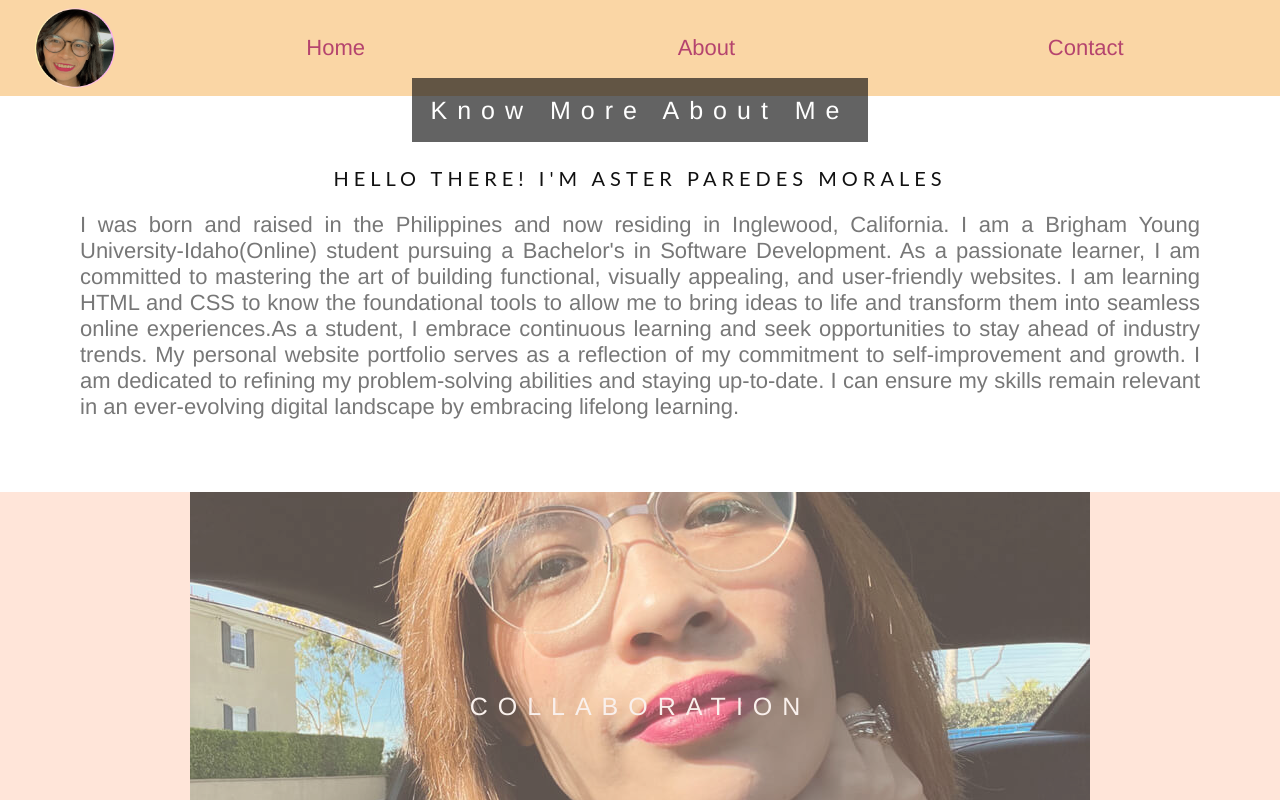
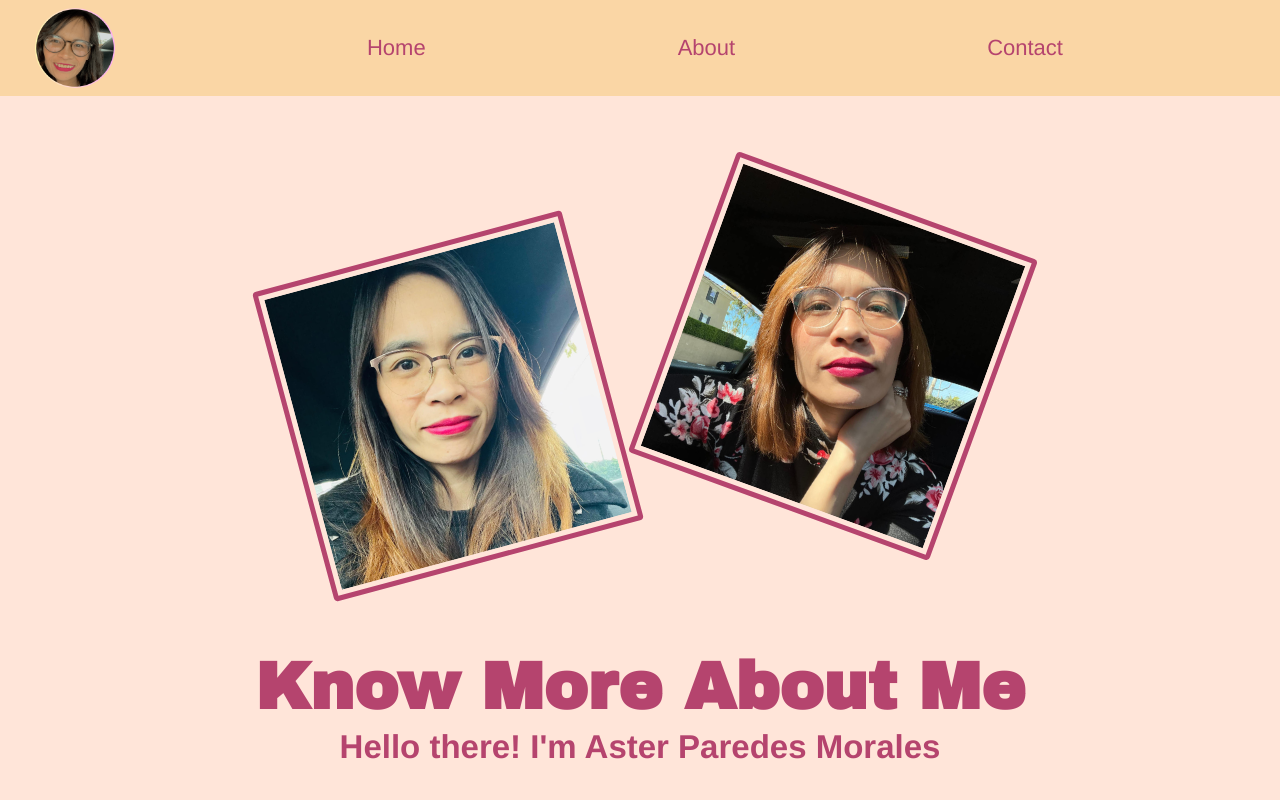
Before and after one commit to asterparedes/wdd130, a plain HTML site: page personal-portfolio/about.html in a window 1280 px wide. Shown: the top 800 px of the page. Drawn offline with Linux system fonts and the light colour scheme; a web font is replaced by a local one.

Commit message:
added css to my personal portfolio about page

```diff
--- a/personal-portfolio/about.html
+++ b/personal-portfolio/about.html
@@ -19,70 +19,46 @@
             <a href="contact.html">Contact</a>
         </nav>
     </header>
-    <div class="bgimg-1">
-        <div class="caption">
-        <span class="border">Know More About Me</span>
+    <main>
+      <main class="about-main">
+        <div class="about-photo">
+          <img class="about-photo1" src="images/hey_its_me.jpg" alt="It's Me!">
+          <img class="about-photo2" src="images/about_me_photo.jpg" alt="Me in black floral dress">
         </div>
-      </div>
-
-      <div style="color: #777;background-color:white;text-align:center;padding:50px 80px;text-align: justify;">
-        <h3 style="text-align:center;">Hello there! I'm Aster Paredes Morales</h3>
+        <section class="about-msg">
+            <h1>Know More About Me</h1>
+            <h2>Hello there! I'm Aster Paredes Morales</h2>
             <p>I was born and raised in the Philippines
             and now residing in Inglewood, California. I am a Brigham Young University-Idaho(Online)
             student pursuing a Bachelor's in Software Development. As a passionate learner,
             I am committed to mastering the art of building functional, visually appealing,
-            and user-friendly websites. I am learning HTML and CSS to know the foundational
+            and user-friendly websites. I am learning <b> HTML</b> and <b> CSS </b> to know the foundational
             tools to allow me to bring ideas to life and transform them into seamless online
-            experiences.As a student, I embrace continuous learning and seek opportunities to stay ahead
+            experiences.
+            As a student, I embrace continuous learning and seek opportunities to stay ahead
             of industry trends. My personal website portfolio serves as a reflection of my
             commitment to self-improvement and growth. I am dedicated to refining my problem-solving
             abilities and staying up-to-date. I can ensure my skills remain relevant in an ever-evolving
-            digital landscape by embracing lifelong learning.</p>
-      </div>
-
-      <div class="bgimg-2">
-        <div class="caption">
-        <span class="border" style="background-color:transparent;font-size:25px;color: #f7f7f7;">COLLABORATION</span>
-        </div>
-      </div>
-
-      <div style="position:relative;">
-        <div style="color:#ddd;background-color:#282E34;text-align:center;padding:50px 80px;text-align: justify;">
-        <p> Collaboration is an essential aspect of my journey as a student. I am eager to work with designers,
+            digital landscape by embracing lifelong learning.
+            <b>Collaboration</b> is an essential aspect of my journey as a student. I am eager to work with designers,
             fellow developers, and mentors to create dynamic and engaging websites. By combining our unique
             perspectives and expertise, we can foster an innovative environment and develop digital solutions
-            that have a lasting impact. In addition to technical skills, I bring a strong work ethic and attention to detail.
+            that have a lasting impact.
+            In addition to technical skills, I bring a strong work ethic and attention to detail.
             I can embrace new challenges and deliver high-quality results. My goal is to build
             functional websites and ensure they are accessible, optimized for performance,
-            and meet the specific needs of the users.</p>
-        </div>
-      </div>
-
-      <div class="bgimg-3">
-        <div class="caption">
-        <span class="border" style="background-color:transparent;font-size:25px;color: #f7f7f7;">CONTINUE</span>
-        </div>
-      </div>
-
-      <div style="position:relative;">
-        <div style="color:#ddd;background-color:#282E34;text-align:center;padding:50px 80px;text-align: justify;">
-            <p>I am eager to contribute my skills and passion to real-world projects.
+            and meet the specific needs of the users.
+            I am eager to contribute my skills and passion to real-world projects.
             I look forward to collaborating with industry professionals, agencies,
             and organizations to create meaningful online experiences that inspire,
-                inform, and engage users.</p>
-                <p>I love to cook, bake, and crochet and enjoy watching anime.
+            inform, and engage users.
+            I love to cook, bake, and crochet and enjoy watching anime.
             Thank you for taking the time to learn more about me.
             I am excited about the possibilities and look forward to
             connecting with fellow developers to explore how we can work
             together to shape the future of the web. </p>
-        </div>
-      </div>
-
-      <div class="bgimg-1">
-        <div class="caption">
-        <span class="border">THANK YOU!!</span>
-        </div>
-      </div>
+        </section>
+    </main>
     <footer>
         <p>&copy; 2023 - Aster Paredes Morales</p>
         <p><a href="site-plan.html">Site Plan</a></p>
--- a/personal-portfolio/styles/style.css
+++ b/personal-portfolio/styles/style.css
@@ -27,7 +27,7 @@ header {
 }
 nav {
     display: flex;
-    justify-content: space-around;
+    justify-content: space-evenly;
 }
 nav a {
     text-align: center;
@@ -124,53 +124,60 @@ footer a:hover {
 footer .social img{
     padding-top: 15px;
 }
+/* For About page */
 
-.bgimg-1, .bgimg-2, .bgimg-3 {
-    position: relative;
-    opacity: 0.65;
-    background-attachment: fixed;
-    background-position: center;
-    background-repeat: no-repeat;
-
-
+.about-main {
+    color: #2E2532;
+    width: 100%;
+    margin-top: 150px;
 }
-.bgimg-1 {
-background-image: url("hey_its_me.jpg");
-min-height: 100%;
+.about-photo {
+    display: flex;
+    justify-content: center;
+    margin: 0 auto;
+    width: 500px;
+    height: 250px;
 }
-
-.bgimg-2 {
-background-image: url("about_me_photo.jpg");
-min-height: 400px;
+.about-photo1 {
+    border: 5px solid #B5446E;;
+    border-radius: 4px;
+    margin-right: 50px;
+    padding: 5px;
+    width: 300px;
+    height: 300px;
+    transform: rotate(-15deg);
 }
-
-.bgimg-3 {
-background-image: url("hey_its_me.jpg");
-min-height: 400px;
+.about-photo2 {
+    border: 5px solid #B5446E;;
+    border-radius: 4px;
+    margin-left: 15px;
+    margin-top: -50px;
+    padding: 5px;
+    width: 300px;
+    height: 300px;
+    transform: rotate(20deg);
 }
-
-.caption {
-position: absolute;
-left: 0;
-top: 50%;
-width: 100%;
-text-align: center;
-color: #000;
+.about-msg h1, .about-msg h2 {
+    text-align: center;
+    color: #B5446E;
 }
-
-.caption span.border {
-background-color: #111;
-color: #fff;
-padding: 18px;
-font-size: 25px;
-letter-spacing: 10px;
+.about-msg h1 {
+    padding-top: 100px;
+    font-family: "Archivo Black", Georgia, serif;
+    font-size: 3em;
 }
-
-h3 {
-letter-spacing: 5px;
-text-transform: uppercase;
-font: 20px "Lato", sans-serif;
-color: #111;
+.about-msg h2 {
+    font-size: 1.5em;
+    margin-top: -50px;
+}
+.about-msg p {
+    columns: 100px 2;
+    column-gap: 50px;
+    text-align: left;
+    padding: 20px 60px;
+}
+b {
+    color: #B5446E;
 }
 
 @media screen and (max-width: 900px) {
```
Also changed, not shown: personal-portfolio/images/about_me_photo.jpg (renamed from personal-portfolio/styles/about_me_photo.jpg), personal-portfolio/images/hey_its_me.jpg (renamed from personal-portfolio/styles/hey_its_me.jpg). Lines whose indentation alone changed are shown as unchanged.
